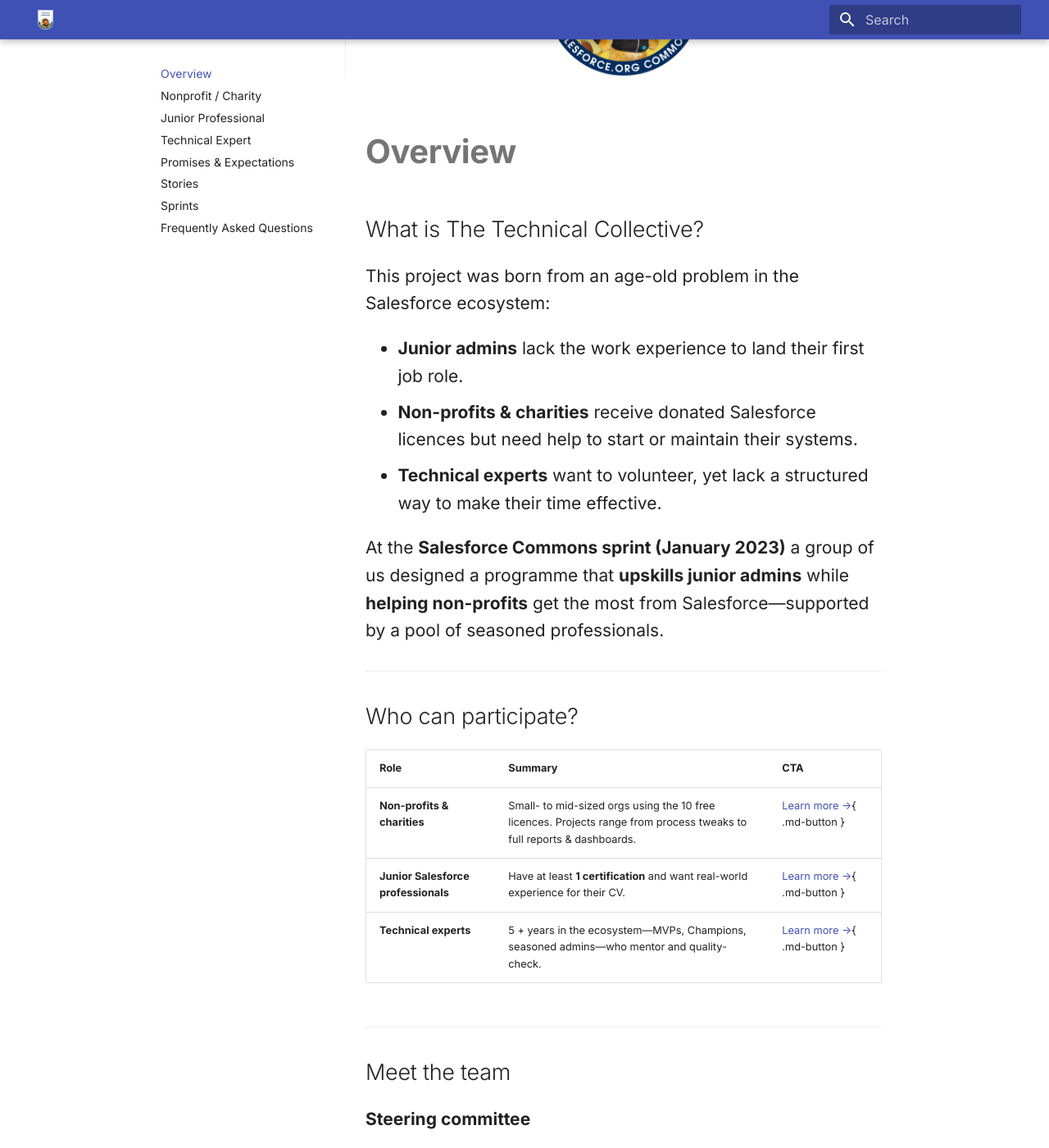
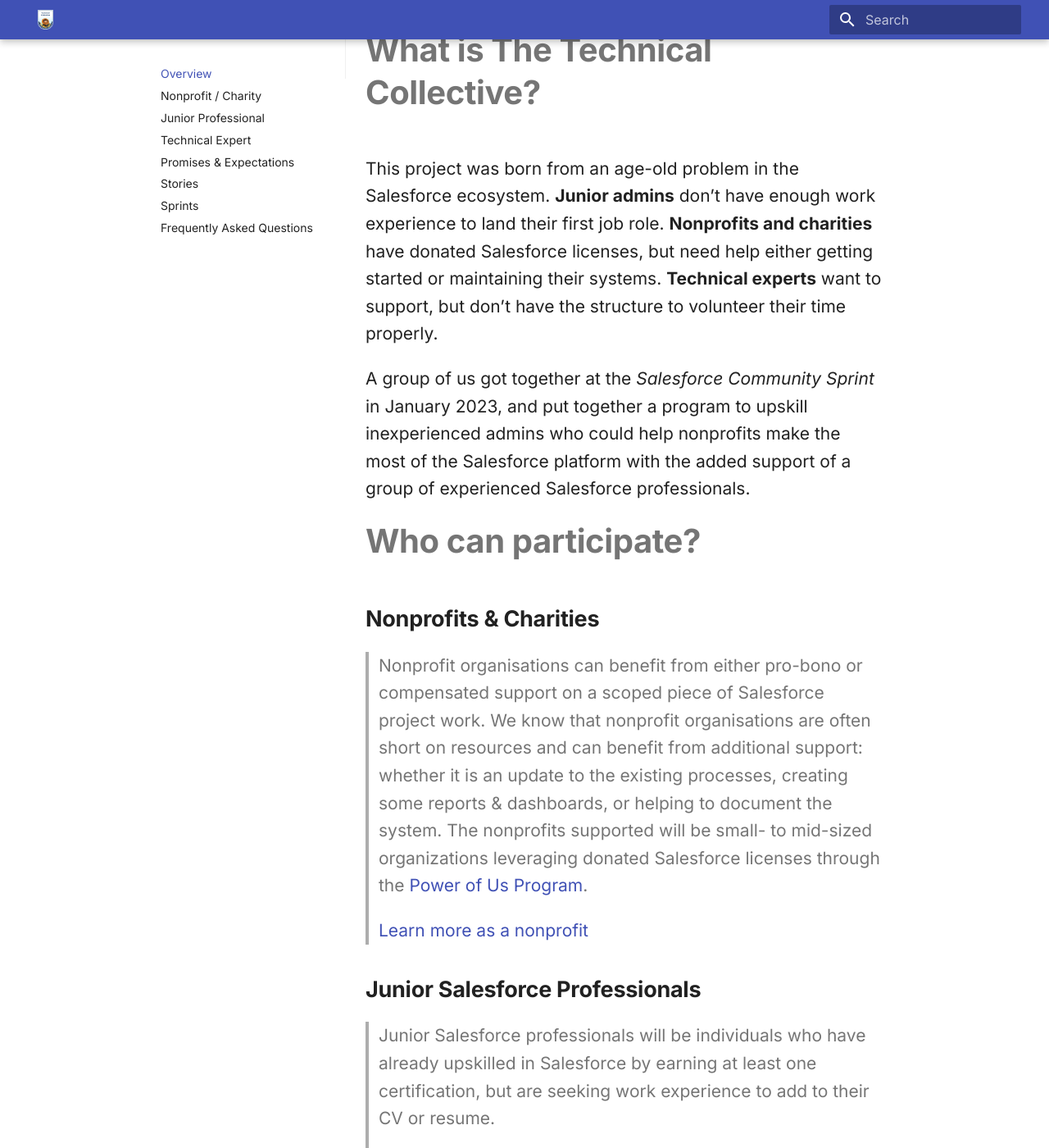
Before and after one commit to SFDO-Community-Sprints/The-Technical-Collective, an MkDocs documentation site: the page built from files/docs/index.md, in a window 1280 px wide and 1400 px high, scrolled down 309 px. Shown: the whole window at 82% size. Built offline with MkDocs 1.6.1 and Material for MkDocs 9.7.7, drawn with Linux system fonts in a browser that asks for light colours; some of the changed text lies outside the part shown.

Commit message:
Update index.md to reflect edits in Google Doc
Overview of the collective and who can participate, now following the details in updated Google Doc: https://docs.google.com/document/d/1vNWVkkJptArzOJFkMyeSn0G_preZZiwlN60S5Afysko/edit?tab=t.0

```diff
--- a/files/docs/index.md
+++ b/files/docs/index.md
@@ -4,34 +4,33 @@
 <!-- LOGO (top-center) -->
 <p align="center">
   <img src="assets/img/tclogo.png" alt="The Technical Collective logo"
-       style="max-width: 200px; margin-bottom: 1.5rem;">
+       style="max-width: 100px; margin-bottom: 1.5rem;">
 </p>
 
-# Overview
+# What is The Technical Collective?
 
-## What is The Technical Collective?
+This project was born from an age-old problem in the Salesforce ecosystem. **Junior admins** don’t have enough work experience to land their first job role. **Nonprofits and charities** have donated Salesforce licenses, but need help either getting started or maintaining their systems. **Technical experts** want to support, but don’t have the structure to volunteer their time properly.
 
-This project was born from an age-old problem in the Salesforce ecosystem:
+A group of us got together at the *Salesforce Community Sprint* in January 2023, and put together a program to upskill inexperienced admins who could help nonprofits make the most of the Salesforce platform with the added support of a group of experienced Salesforce professionals.
 
-* **Junior admins** lack the work experience to land their first job role.
-* **Non-profits & charities** receive donated Salesforce licences but need help to start or maintain their systems.
-* **Technical experts** want to volunteer, yet lack a structured way to make their time effective.
+# Who can participate?
 
-At the **Salesforce Commons sprint (January 2023)** a group of us designed a programme that **upskills junior admins** while **helping non-profits** get the most from Salesforce—supported by a pool of seasoned professionals.
+## **Nonprofits & Charities**
+> Nonprofit organisations can benefit from either pro-bono or compensated support on a scoped piece of Salesforce project work. We know that nonprofit organisations are often short on resources and can benefit from additional support: whether it is an update to the existing processes, creating some reports & dashboards, or helping to document the system. The nonprofits supported will be small- to mid-sized organizations leveraging donated Salesforce licenses through the [Power of Us Program](https://www.salesforce.com/company/power-of-us/).
+>
+> [Learn more as a nonprofit](charity-nonprofit.md)
+## **Junior Salesforce Professionals**
+> Junior Salesforce professionals will be individuals who have already upskilled in Salesforce by earning at least one certification, but are seeking work experience to add to their CV or resume.
+>
+> [Learn more as a junior Salesforce professional](junior-professional.md)
+## **Technical experts**
+> The team of technical experts are seasoned Salesforce professionals coming with at least 5 years of experience in the Salesforce ecosystem. They include Salesforce MVPs, Champions and volunteers with many collective years of experience.
+>
+> [Learn more as a technical expert](technical-expert.md)
 
 ---
 
-## Who can participate?
-
-| Role | Summary | CTA |
-|------|---------|-----|
-| **Non-profits & charities** | Small- to mid-sized orgs using the 10 free licences. Projects range from process tweaks to full reports & dashboards. | [Learn more →](charity-nonprofit.md){ .md-button } |
-| **Junior Salesforce professionals** | Have at least **1 certification** and want real-world experience for their CV. | [Learn more →](junior-professional.md){ .md-button } |
-| **Technical experts** | 5 + years in the ecosystem—MVPs, Champions, seasoned admins—who mentor and quality-check. | [Learn more →](technical-expert.md){ .md-button } |
-
----
-
-## Meet the team
+# Meet the team
 
 **Steering committee**
 
@@ -42,6 +41,5 @@
 * Claire Jones
 * Lawrence Newcombe
 
-We are a **Salesforce Commons** project and benefit from the support of the Salesforce team.
-
-> *Special thanks to the volunteers at Salesforce Commons sprints who keep the project moving forward—this initiative wouldn’t be here without you!*
+*We are a project of the [Salesforce Open Source Commons](https://sfdo-community-sprints.github.io/) and benefit from the support of the Salesforce team.*<br/>
+*Special thanks to the volunteers at Salesforce Community Sprints who keep the project moving forward—this initiative wouldn’t be here without you!*
```
